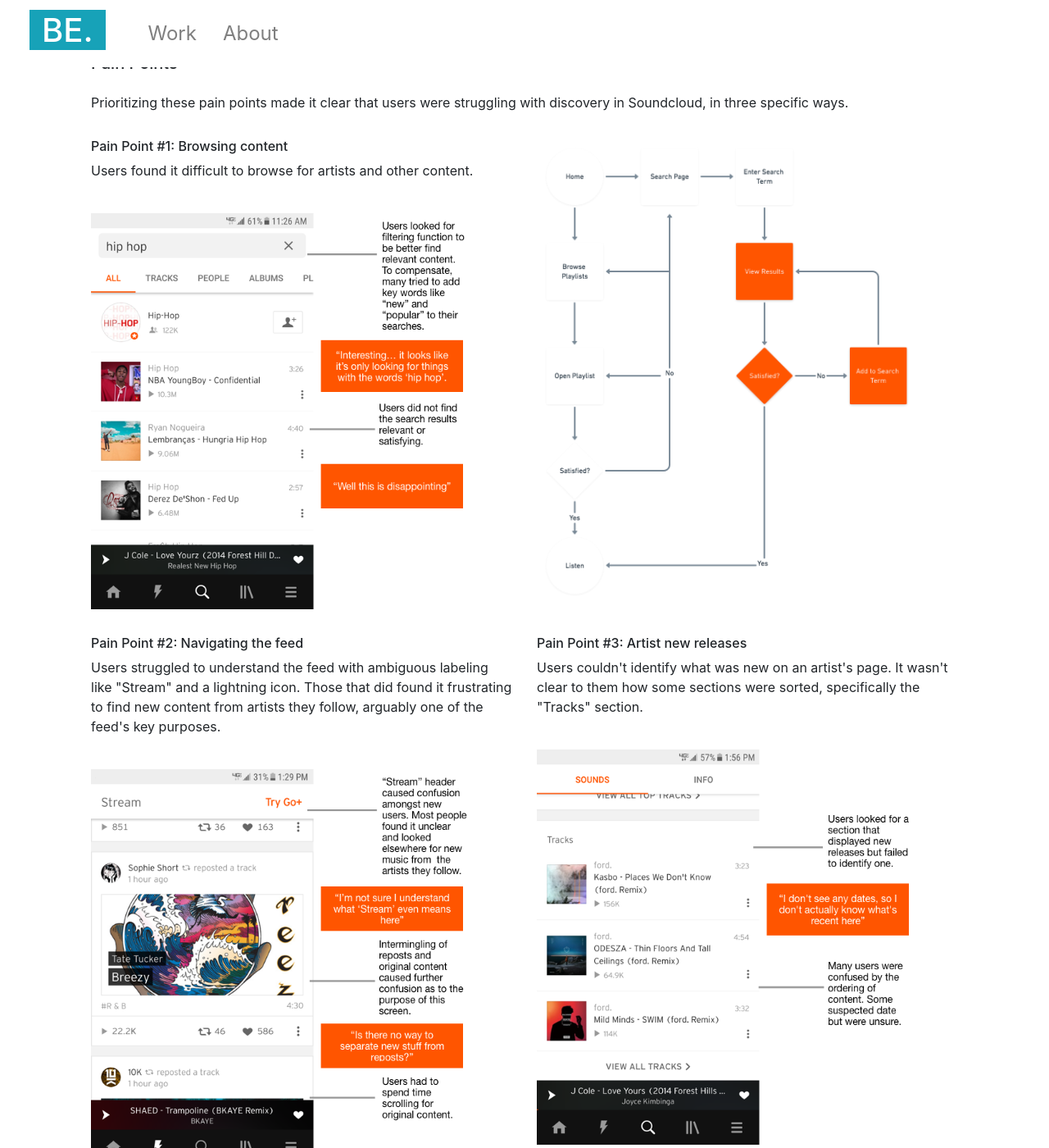
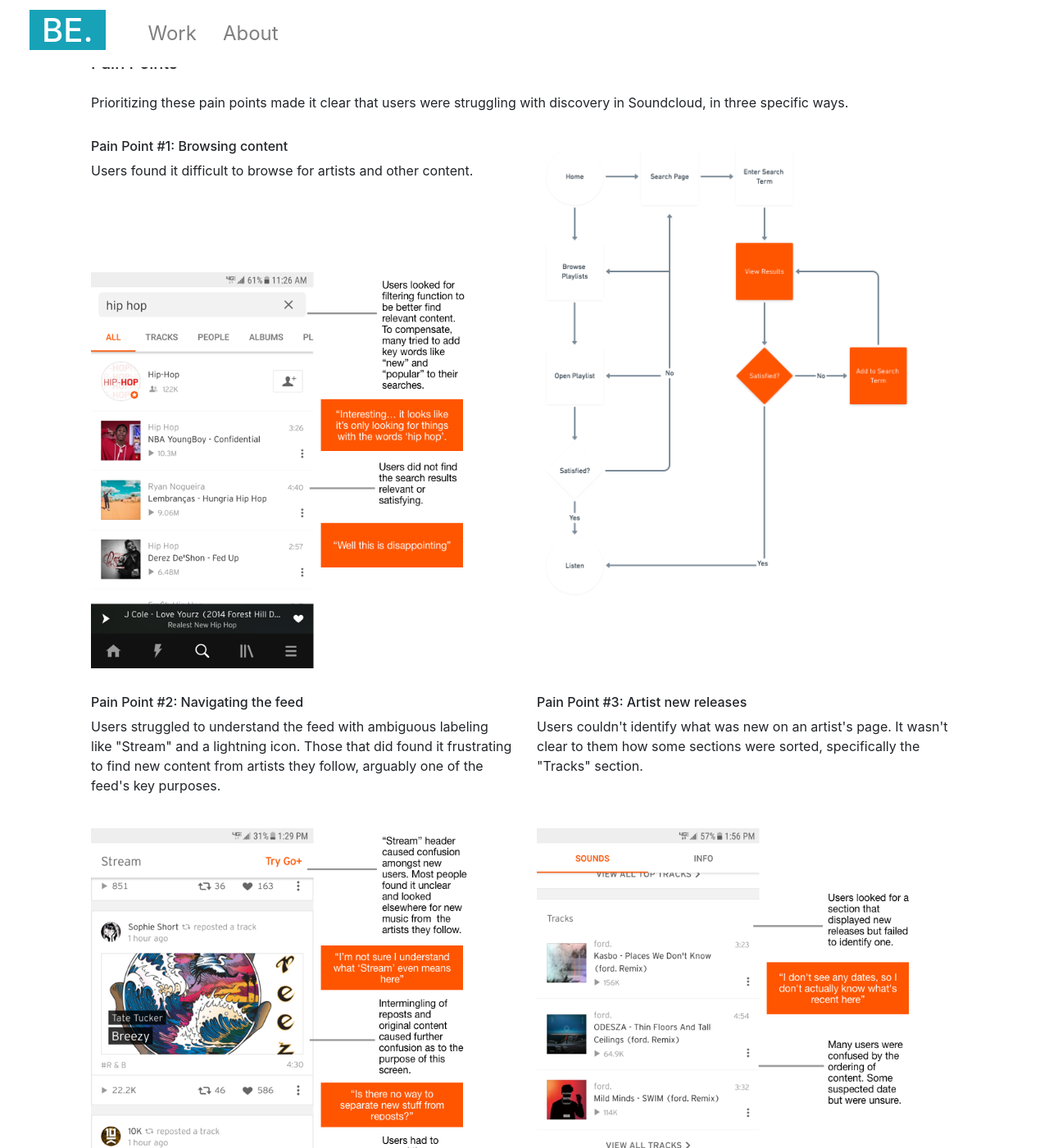
Before and after one commit to bewing91/new_bewingco, a Jekyll site: the page built from projects/soundcloud.html, in a window 1280 px wide and 1400 px high, scrolled down 4794 px. Shown: the whole window at 82% size. Built offline with Jekyll 4.4.1, drawn with Linux system fonts in a browser that asks for light colours.

Commit message:
min heigh to ppt p

```diff
--- a/css/main.css
+++ b/css/main.css
@@ -493,6 +493,10 @@
   padding-bottom: 32px;
 }
 
+.painpt p {
+  min-height: 96px;
+}
+
 #prototype h6 {
   float: none;
 }
```
